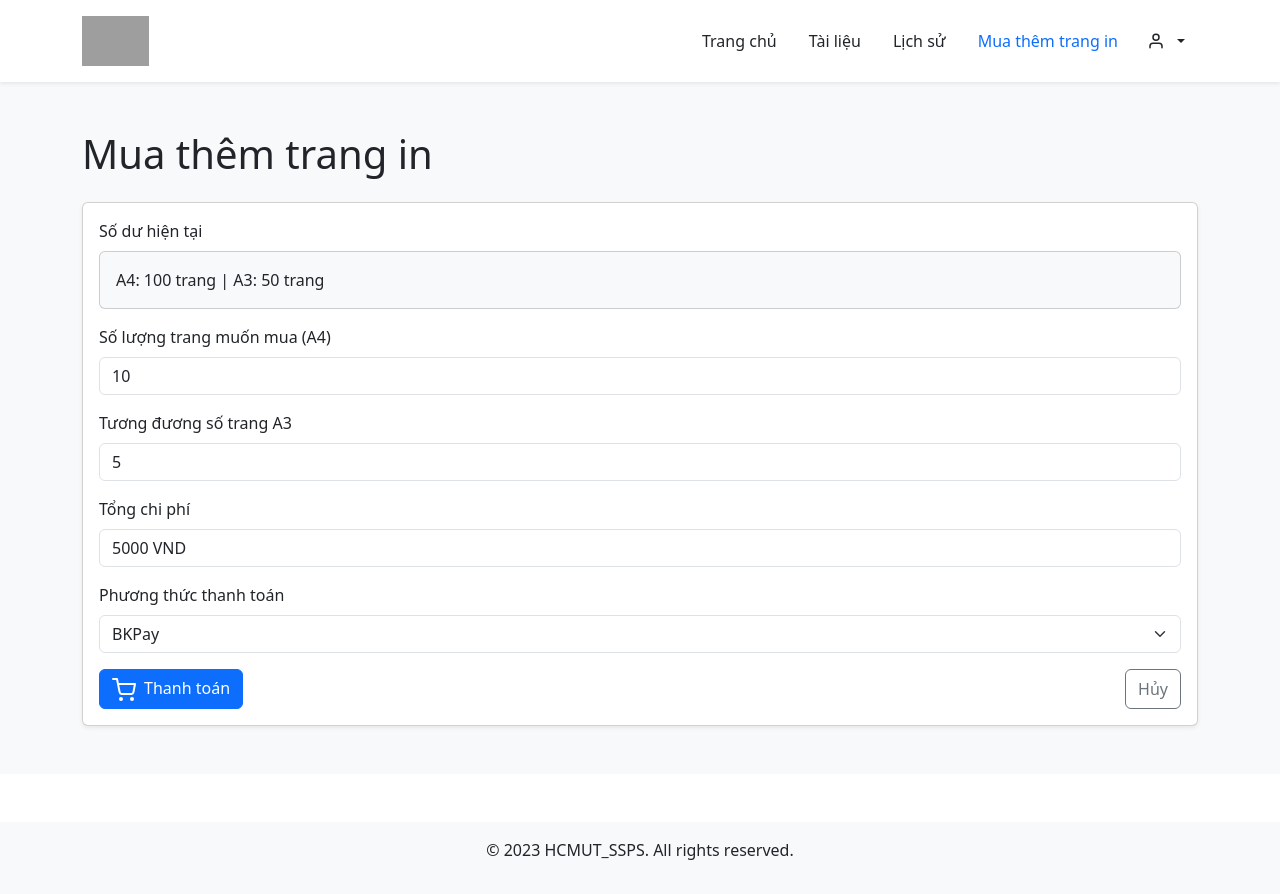
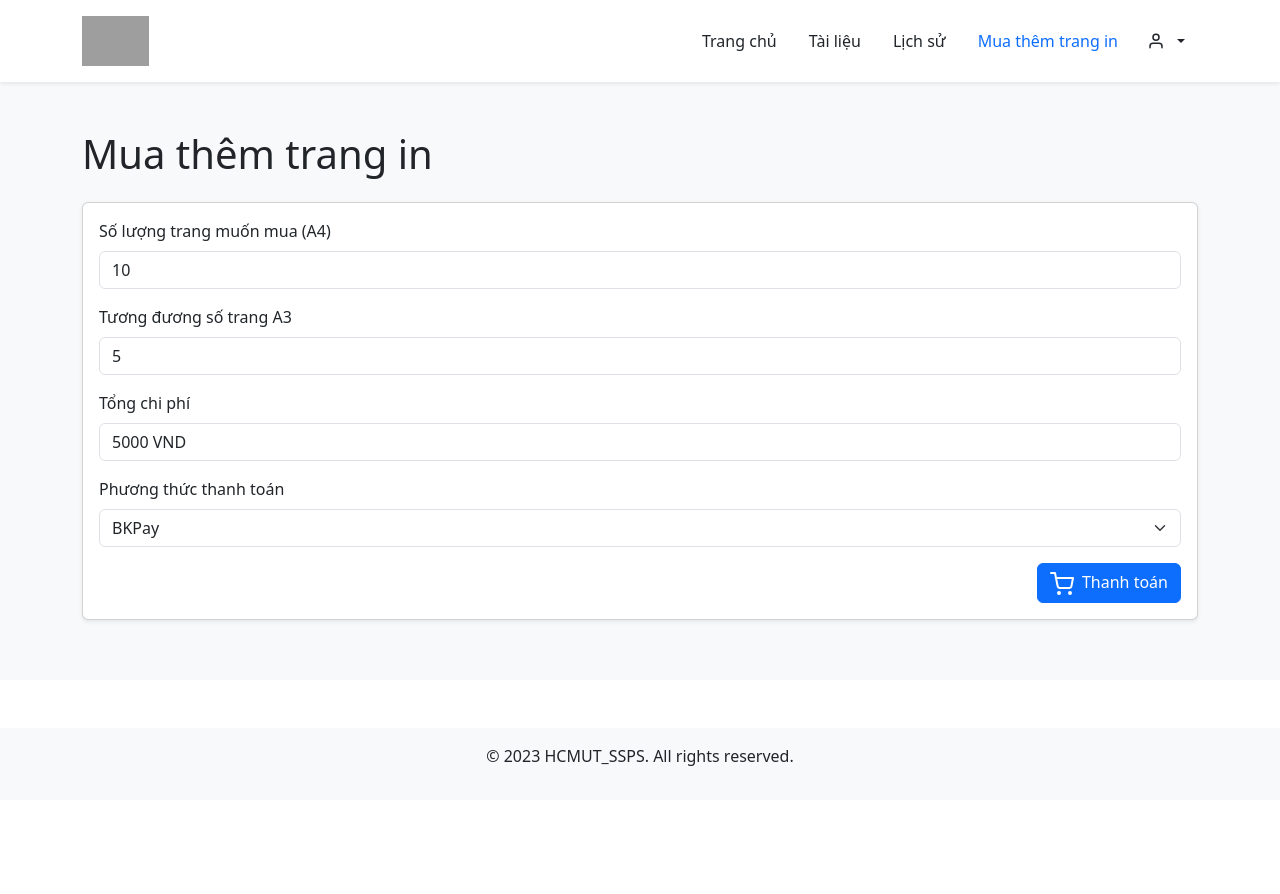
Before and after one commit to soobon/SSPS_fe_student, a React (Create React App) app: page /buy-pages in a window 1280 px wide. After the commit the page ends 800 px from the top, so only its background shows below. Built offline with nearby package versions, Linux system fonts and the light colour scheme; sample sign-in values are in the browser's storage; grey boxes are pictures that could not be loaded.

Commit message:
thêm payment

```diff
--- a/src/pages/student/BuyPagesPage.js
+++ b/src/pages/student/BuyPagesPage.js
@@ -3,15 +3,24 @@ import { Card, Form, Button, Alert } from "react-bootstrap";
 import { ShoppingCart } from "react-feather";
 import StudentHeader from "../../components/common/StudentHeader";
 import Footer from "../../components/common/Footer";
+import apiService from "../../services/api";
 
 const BuyPagesPage = () => {
   const [pagesToBuy, setPagesToBuy] = useState(10);
-  const [paymentMethod, setPaymentMethod] = useState("BKPay");
+  const [paymentMethod] = useState("BKPay");
   const [showConfirmation, setShowConfirmation] = useState(false);
 
   const handlePurchase = (e) => {
     e.preventDefault();
-    setShowConfirmation(true);
+    apiService
+      .updatePageAfterBuy(localStorage.getItem("id"), pagesToBuy)
+      .then((res) => {
+        console.log(res);
+        setShowConfirmation(true);
+      })
+      .catch(() => {
+        alert("Lỗi ròi !!!!!!!!!");
+      });
   };
 
   return (
@@ -23,14 +32,6 @@ const BuyPagesPage = () => {
           <Card className="shadow-sm">
             <Card.Body>
               <Form onSubmit={handlePurchase}>
-                <Form.Group className="mb-3">
-                  <Form.Label>Số dư hiện tại</Form.Label>
-                  <Card className="bg-light">
-                    <Card.Body>
-                      <p className="mb-0">A4: 100 trang | A3: 50 trang</p>
-                    </Card.Body>
-                  </Card>
-                </Form.Group>
                 <Form.Group className="mb-3">
                   <Form.Label>Số lượng trang muốn mua (A4)</Form.Label>
                   <Form.Control
@@ -58,21 +59,15 @@ const BuyPagesPage = () => {
                 </Form.Group>
                 <Form.Group className="mb-3">
                   <Form.Label>Phương thức thanh toán</Form.Label>
-                  <Form.Select
-                    value={paymentMethod}
-                    onChange={(e) => setPaymentMethod(e.target.value)}
-                  >
+                  <Form.Select value={paymentMethod}>
                     <option value="BKPay">BKPay</option>
-                    <option value="MoMo">MoMo</option>
-                    <option value="ZaloPay">ZaloPay</option>
                   </Form.Select>
                 </Form.Group>
-                <div className="d-flex justify-content-between">
+                <div className="d-flex justify-content-end">
                   <Button variant="primary" type="submit">
                     <ShoppingCart className="me-2" />
                     Thanh toán
                   </Button>
-                  <Button variant="outline-secondary">Hủy</Button>
                 </div>
               </Form>
               {showConfirmation && (
--- a/src/services/api.js
+++ b/src/services/api.js
@@ -24,6 +24,13 @@ export const apiService = {
         },
       }
     ),
+  updatePageAfterBuy: (std_id, nb_of_page) =>
+    axiosInstance.put("/payment", null, {
+      params: {
+        std_id,
+        nb_of_page,
+      },
+    }),
 };
 
 export default apiService;
```
